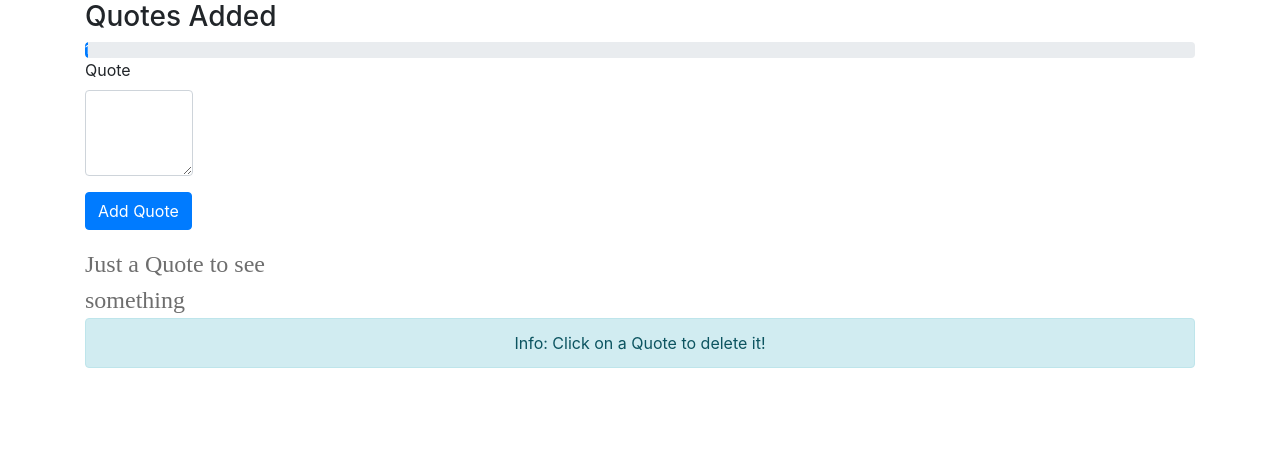
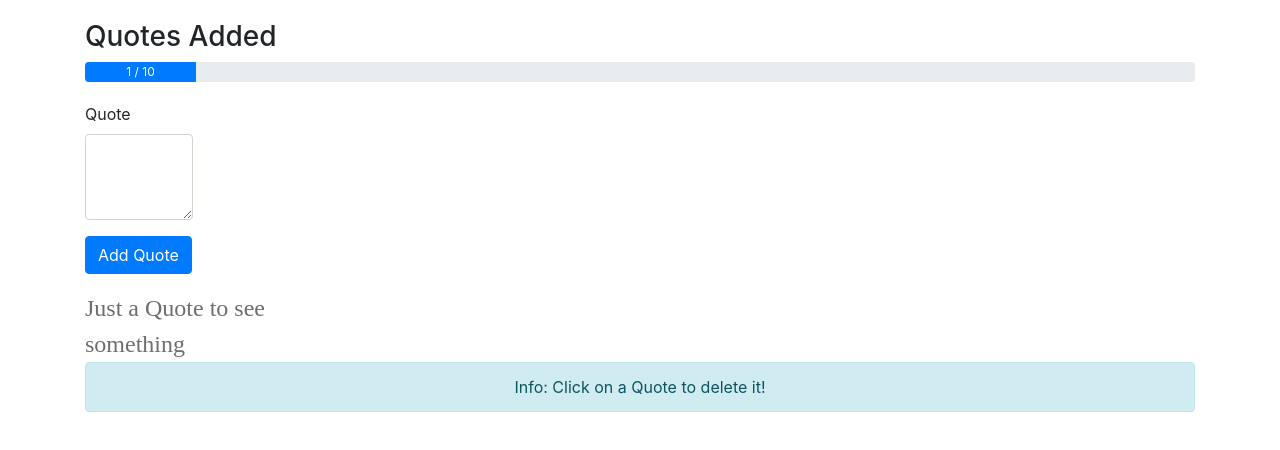
Before and after one commit to teana0953/wonderful-quotes, a Vue app: page / in a window 1280 px wide. Shown: the top 450 px of the page. Built offline with nearby package versions, Linux system fonts and the light colour scheme.

Commit message:
Update Header with bootstrap-vue

```diff
--- a/src/App.vue
+++ b/src/App.vue
@@ -1,14 +1,14 @@
 <template>
-    <div class="container">
+    <b-container>
         <app-header :quoteCount="quotes.length" :maxQuotes="maxQuotes"></app-header>
         <app-new-quote @quoteAdded="newQuote"></app-new-quote>
         <app-quote-grid :quotes="quotes" @quoteDeleted="deleteQuote"></app-quote-grid>
-        <div class="row">
-            <div class="col-sm-12 text-center">
+        <b-row>
+            <b-col class="text-center" col sm="12">
                 <div class="alert alert-info">Info: Click on a Quote to delete it!</div>
-            </div>
-        </div>
-    </div>
+            </b-col>
+        </b-row>
+    </b-container>
 </template>
 
 <script>
@@ -17,7 +17,7 @@ import NewQuote from './components/NewQuote.vue';
 import Header from './components/Header.vue';
 
 export default {
-    data: function () {
+    data: function() {
         return {
             quotes: ['Just a Quote to see something'],
             maxQuotes: 10,
--- a/src/components/Header.vue
+++ b/src/components/Header.vue
@@ -1,26 +1,14 @@
 <template>
-    <div class="row">
-        <div class="col-sm-12">
-            <h3>Quotes Added</h3>
-            <div class="progress">
-                <div class="progress">
-                    <div
-                        class="progress-bar"
-                        role="progressbar"
-                        aria-valuenow="60"
-                        aria-valuemin="0"
-                        aria-valuemax="100"
-                        :style="{
-                            width: (quoteCount / maxQuotes) * 100 + '%',
-                        }"
-                    >
-                        {{ quoteCount }} /
-                        {{ maxQuotes }}
-                    </div>
-                </div>
-            </div>
-        </div>
-    </div>
+    <b-row class="header">
+        <b-col col sm="12">
+            <h3 class="header__title">Quotes Added</h3>
+            <b-progress class="header_progress" :max="maxQuotes">
+                <b-progress-bar :value="quoteCount">
+                    <span>{{ quoteCount }} / {{ maxQuotes }}</span>
+                </b-progress-bar>
+            </b-progress>
+        </b-col>
+    </b-row>
 </template>
 
 <script>
@@ -28,3 +16,13 @@ export default {
     props: ['quoteCount', 'maxQuotes'],
 };
 </script>
+
+<style scoped>
+.header__title {
+    margin-top: 20px;
+}
+.header_progress {
+    height: 20px;
+    margin-bottom: 20px;
+}
+</style>
```
